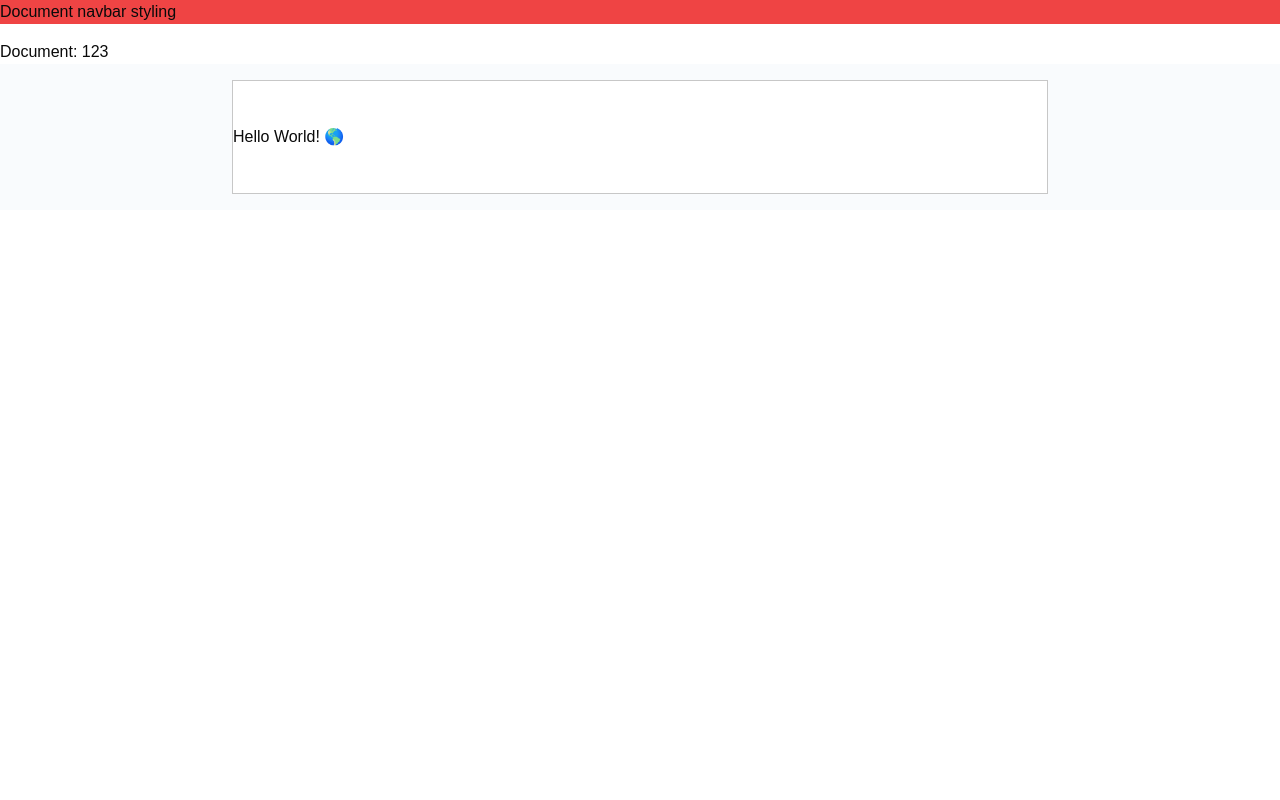
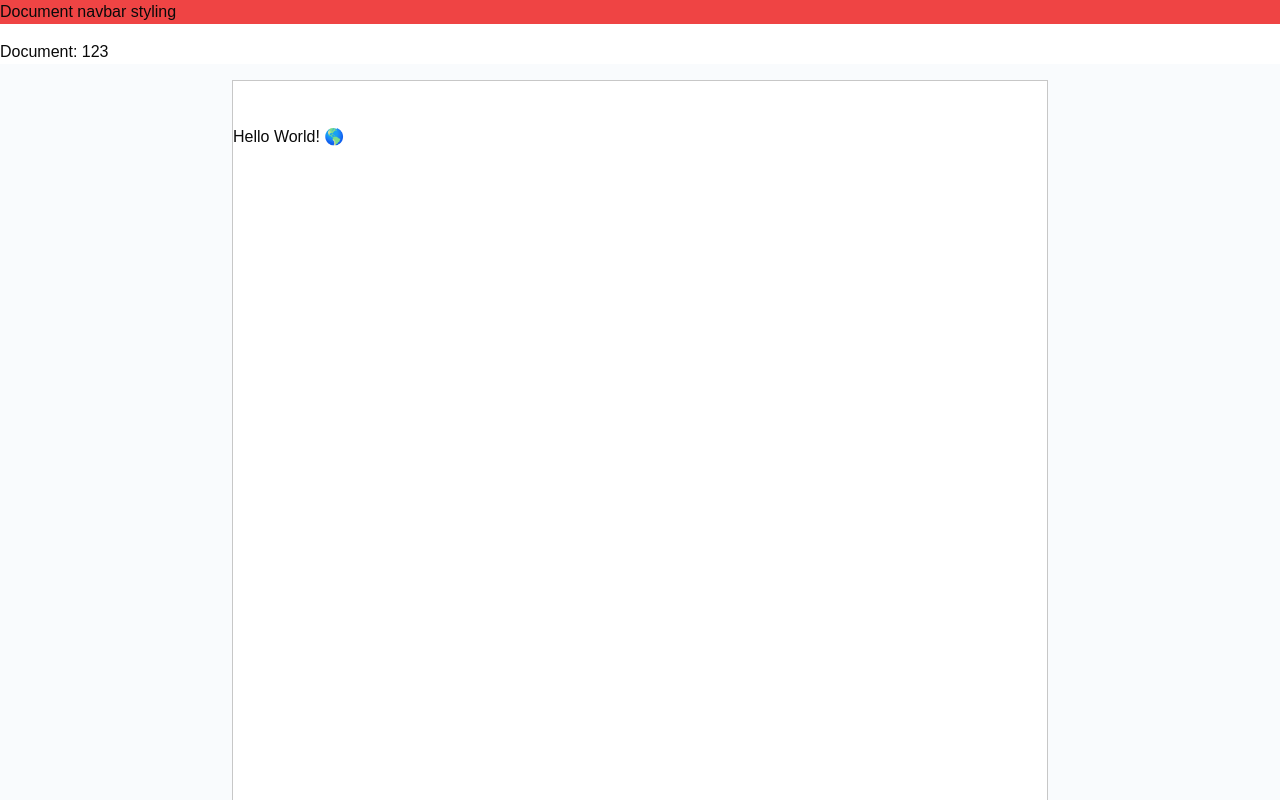
Before and after one commit to juanmarcosstudio/documents-project, a Next.js app: page /documents/123 in a window 1280 px wide. Shown: the top 800 px of the page. Built offline with nearby package versions, Linux system fonts and the light colour scheme.

Commit message:
feat(tiptap): add table extensions (Table, TableCell, TableHeader, TableRow)

```diff
--- a/src/app/documents/[documentId]/editor.tsx
+++ b/src/app/documents/[documentId]/editor.tsx
@@ -1,6 +1,10 @@
 "use client";
 
 import { useEditor, EditorContent } from '@tiptap/react'
+import Table from '@tiptap/extension-table'
+import TableCell from '@tiptap/extension-table-cell'
+import TableHeader from '@tiptap/extension-table-header'
+import TableRow from '@tiptap/extension-table-row'
 import TaskItem from '@tiptap/extension-task-item'
 import TaskList from '@tiptap/extension-task-list'
 import StarterKit from '@tiptap/starter-kit'
@@ -10,11 +14,15 @@ export const Editor = () => {
         editorProps: {
             attributes: {
                 styles: "padding-left: 56px; padding-right: 56px;",
-                class: "focus:outline-none print:border-0 bg-white border border-[#C7C7C7] flex flex-col min-h-[105px] w-[816px] pt-10 pr-14 pb-10 cursor-text"
+                class: "focus:outline-none print:border-0 bg-white border border-[#C7C7C7] flex flex-col min-h-[1054px] w-[816px] pt-10 pr-14 pb-10 cursor-text"
             },
         },
     extensions: [
         StarterKit,
+        Table,
+        TableCell,
+        TableHeader,
+        TableRow,
         TaskItem.configure({
             nested: true,
         }),
```
